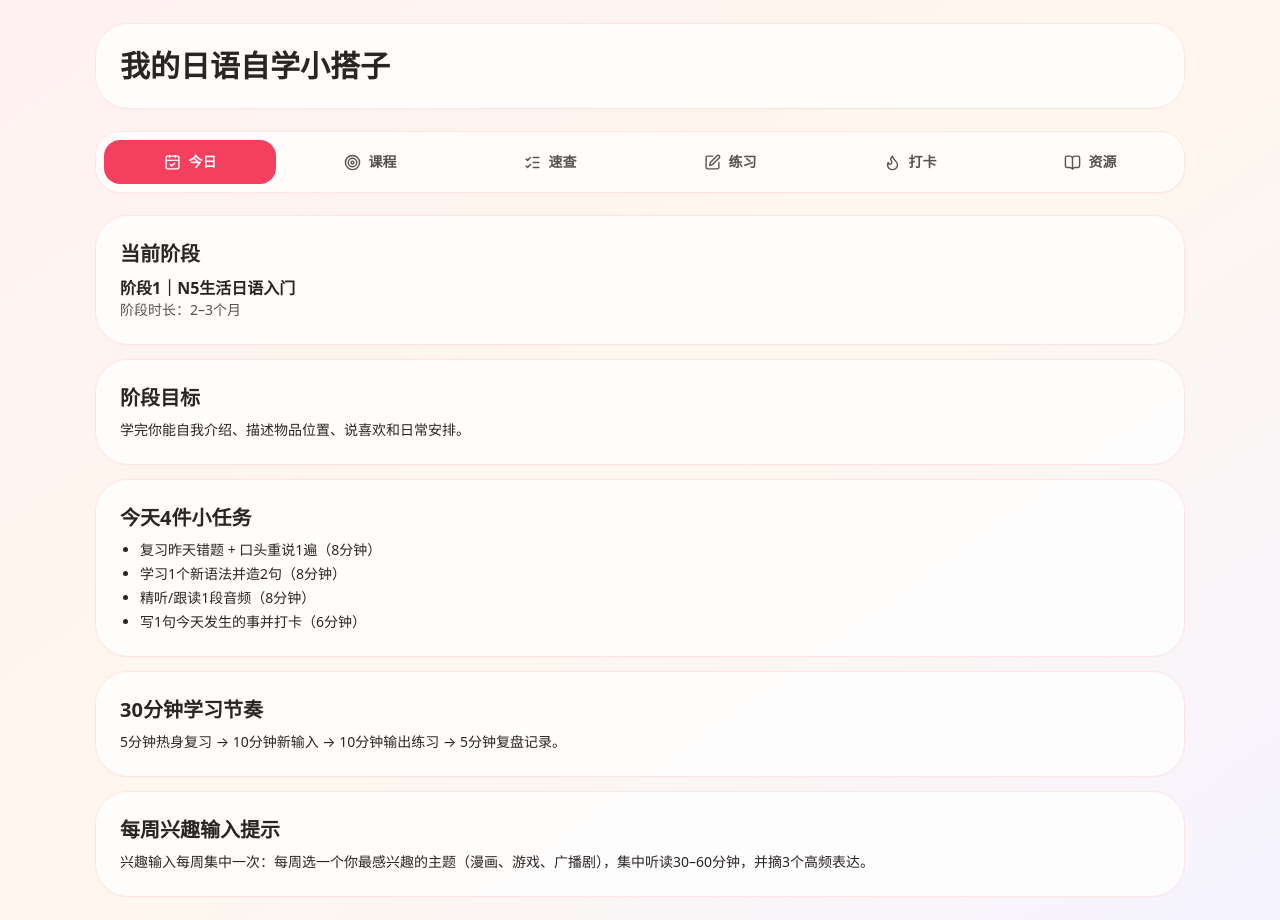
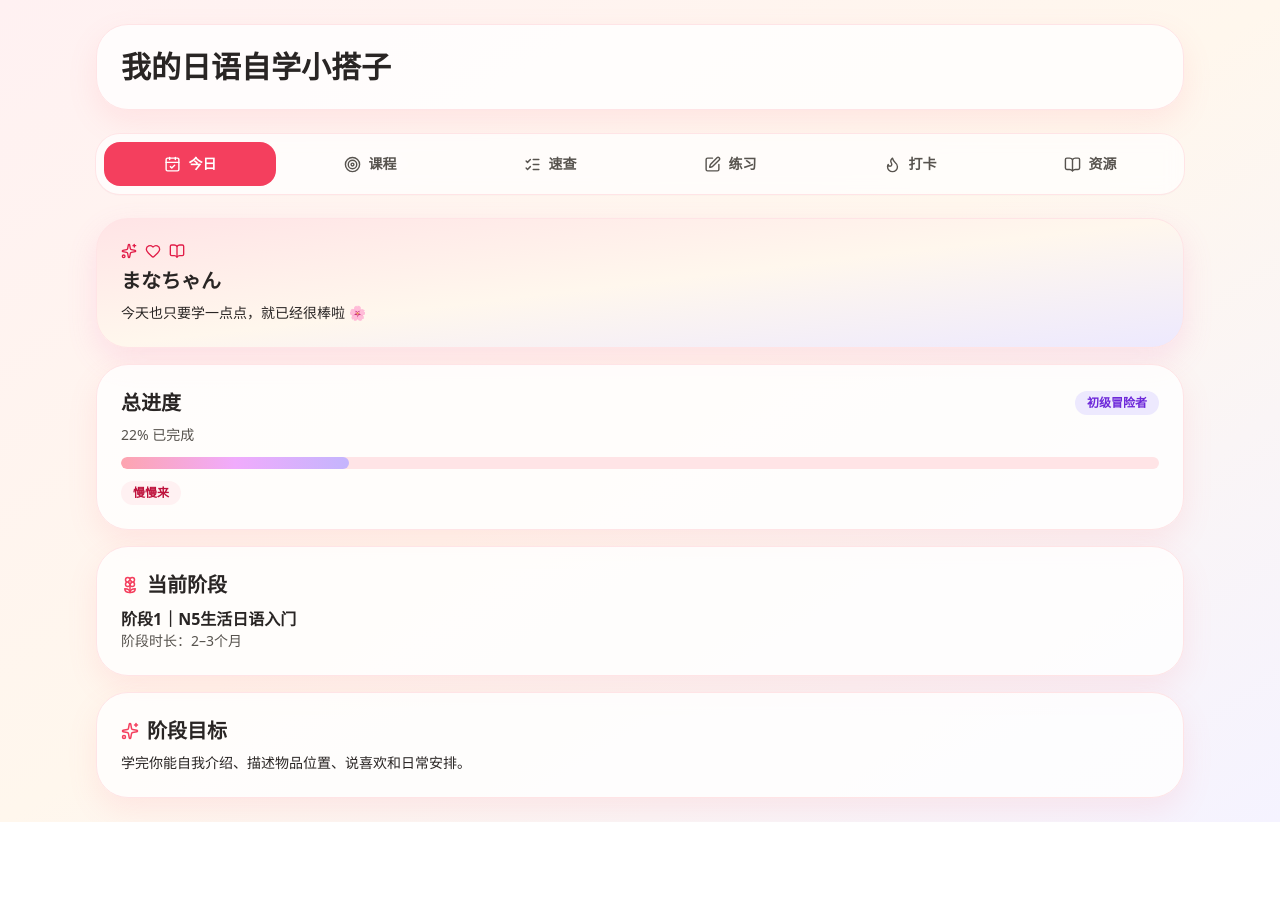
Before and after one commit to eliaukpuppy/japanese-learning-companion, a React (Vite) app in the folder japanese-learning-companion/: page / in a window 1280 px wide. After the commit the page ends 822 px from the top, so only its background shows below. Built offline with nearby package versions, Linux system fonts and the light colour scheme.

Commit message:
style: add kawaii visual polish and gentle UI feedback

```diff
--- a/japanese-learning-companion/src/App.jsx
+++ b/japanese-learning-companion/src/App.jsx
@@ -1,6 +1,6 @@
 import React, { useEffect, useMemo, useRef, useState } from "react";
-import { motion } from "framer-motion";
-import { BookOpen, CalendarCheck, Target, ListChecks, PenSquare, Flame, Settings, Download, Upload } from "lucide-react";
+import { AnimatePresence, motion } from "framer-motion";
+import { BookOpen, CalendarCheck, Target, ListChecks, PenSquare, Flame, Settings, Download, Upload, Sparkles, Heart, Award, Flower2, Inbox } from "lucide-react";
 import { minnaUpperLessons } from "./data/minnaUpperLessons";
 import { quickReference } from "./data/quickReference";
 import { practiceQuestions } from "./data/practiceQuestions";
@@ -8,7 +8,6 @@ import { checkinPlan } from "./data/checkinPlan";
 import { resources } from "./data/resources";
 
 const STORAGE_KEY = "nihongo-companion-v1";
-
 const APP_STORAGE_PREFIX = "nihongo-companion";
 
 const isAppStorageKey = (key) => key === STORAGE_KEY || key.startsWith(APP_STORAGE_PREFIX);
@@ -72,141 +71,84 @@ function loadPlan() {
 }
 
 const savePlan = (plan) => localStorage.setItem(STORAGE_KEY, JSON.stringify(plan));
-const progressOfStage = (stage) => Math.round((stage.units.filter((u) => u.done).length / stage.units.length) * 100);
 const allProgress = (stages) => {
   const units = stages.flatMap((s) => s.units);
   return Math.round((units.filter((u) => u.done).length / units.length) * 100);
 };
 
+const getRankTitle = (progress) => {
+  if (progress <= 10) return "假名幼苗";
+  if (progress <= 30) return "初级冒险者";
+  if (progress <= 50) return "て形挑战者";
+  if (progress <= 75) return "N4准备中";
+  return "N2远征队";
+};
+
+const cardClass = "rounded-[2rem] border border-rose-100 bg-white/80 p-6 shadow-[0_12px_30px_rgba(251,113,133,0.12)] transition duration-200 hover:-translate-y-1 hover:shadow-[0_16px_35px_rgba(244,114,182,0.16)]";
 
 export default function JapaneseLearningCompanion() {
   const [plan, setPlan] = useState(loadPlan);
   const [tab, setTab] = useState("today");
   const [answersVisible, setAnswersVisible] = useState({});
   const importInputRef = useRef(null);
+
   useEffect(() => savePlan(plan), [plan]);
+
   const currentStage = useMemo(() => plan.stages.find((s) => s.id === plan.currentStageId) || plan.stages[0], [plan]);
+  const overallProgress = useMemo(() => allProgress(plan.stages), [plan.stages]);
+  const rankTitle = getRankTitle(overallProgress);
+  const progressHint = overallProgress < 34 ? "慢慢来" : overallProgress < 70 ? "进步中" : "很棒";
 
   const toggleLessonCheck = (lessonNumber) => setPlan((p) => ({ ...p, lessonChecks: { ...p.lessonChecks, [lessonNumber]: !p.lessonChecks[lessonNumber] } }));
   const toggleWrongQuestion = (id) => setPlan((p) => ({ ...p, wrongQuestions: { ...p.wrongQuestions, [id]: !p.wrongQuestions[id] } }));
   const toggleCheckin = (day) => setPlan((p) => ({ ...p, checkins: p.checkins.map((c) => c.day === day ? { ...c, done: !c.done } : c) }));
   const updateCheckinField = (day, field, value) => setPlan((p) => ({ ...p, checkins: p.checkins.map((c) => c.day === day ? { ...c, [field]: value } : c) }));
 
-  const handleExportData = () => {
-    const payload = {
-      app: "japanese-learning-companion",
-      exportedAt: new Date().toISOString(),
-      version: 1,
-      localStorage: collectAppStorage()
-    };
-    downloadJson(`nihongo-learning-data-${new Date().toISOString().slice(0, 10)}.json`, payload);
-  };
+  const wrongQuestionCount = Object.values(plan.wrongQuestions).filter(Boolean).length;
+  const todayDay = new Date().getDate();
+  const todayCheckin = plan.checkins.find((c) => c.day === todayDay);
 
-  const handleOpenImport = () => importInputRef.current?.click();
-
-  const handleImportData = async (event) => {
-    const file = event.target.files?.[0];
-    event.target.value = "";
-    if (!file) return;
-
-    const shouldImport = window.confirm("导入会覆盖当前本地学习数据，确定继续吗？");
-    if (!shouldImport) return;
-
-    try {
-      const text = await file.text();
-      const parsed = JSON.parse(text);
-      const incoming = parsed?.localStorage && typeof parsed.localStorage === "object" ? parsed.localStorage : parsed;
-
-      if (!incoming || typeof incoming !== "object") {
-        throw new Error("导入文件格式错误");
-      }
-
-      Object.keys(incoming).forEach((key) => {
-        if (!isAppStorageKey(key)) return;
-        if (key.toLowerCase().includes("note")) return;
-        localStorage.setItem(key, incoming[key]);
-      });
-
-      window.location.reload();
-    } catch (error) {
-      window.alert("导入失败：文件内容无效，请检查 JSON 文件。");
-    }
-  };
+  const tabTransition = { initial: { opacity: 0, y: 6 }, animate: { opacity: 1, y: 0 }, exit: { opacity: 0, y: -6 }, transition: { duration: 0.2 } };
 
   return <div className="min-h-screen bg-gradient-to-br from-rose-50 via-orange-50 to-violet-50 text-stone-800"><div className="mx-auto max-w-6xl px-4 py-6 sm:px-6 lg:px-8">
-    <header className="mb-6 overflow-hidden rounded-[2rem] bg-white/75 p-6 shadow-sm ring-1 ring-rose-100 backdrop-blur"><h1 className="text-3xl font-bold">{plan.profile.title}</h1></header>
-    <nav className="mb-6 grid grid-cols-3 gap-2 rounded-3xl bg-white/70 p-2 shadow-sm ring-1 ring-rose-100 backdrop-blur sm:grid-cols-6">
-      {[["today", "今日", CalendarCheck],["route", "课程", Target],["quick", "速查", ListChecks],["practice", "练习", PenSquare],["checkin", "打卡", Flame],["resources", "资源", BookOpen]].map(([key,label,Icon]) => <button key={key} onClick={()=>setTab(key)} className={`flex items-center justify-center gap-2 rounded-2xl px-3 py-3 text-sm font-semibold ${tab===key?"bg-rose-500 text-white":"text-stone-600 hover:bg-rose-50"}`}><Icon size={17}/>{label}</button>)}
+    <header className={cardClass}><h1 className="text-3xl font-bold">{plan.profile.title}</h1></header>
+    <nav className="mb-6 mt-6 grid grid-cols-3 gap-2 rounded-3xl bg-white/70 p-2 shadow-sm ring-1 ring-rose-100 backdrop-blur sm:grid-cols-6">
+      {[["today", "今日", CalendarCheck],["route", "课程", Target],["quick", "速查", ListChecks],["practice", "练习", PenSquare],["checkin", "打卡", Flame],["resources", "资源", BookOpen]].map(([key,label,Icon]) => <button key={key} onClick={()=>setTab(key)} className={`flex items-center justify-center gap-2 rounded-2xl px-3 py-3 text-sm font-semibold transition ${tab===key?"bg-rose-500 text-white":"text-stone-600 hover:bg-rose-50"}`}><Icon size={17}/>{label}</button>)}
     </nav>
-
-    {tab === "today" && <motion.main className="space-y-4">
-      <section className="rounded-[2rem] bg-white/80 p-6 shadow-sm ring-1 ring-rose-100">
-        <h2 className="text-xl font-bold">当前阶段</h2>
-        <p className="mt-2 font-semibold">{currentStage.name}</p>
-        <p className="text-sm text-stone-600">阶段时长：{currentStage.duration}</p>
+    <AnimatePresence mode="wait">
+      {tab === "today" && <motion.main key="today" className="space-y-4" {...tabTransition}>
+        <section className="rounded-[2rem] border border-rose-100 bg-gradient-to-br from-rose-100 via-orange-50 to-violet-100 p-6 shadow-[0_12px_30px_rgba(244,114,182,0.16)]">
+          <div className="flex items-center gap-2 text-rose-600"><Sparkles size={16} /><Heart size={16} /><BookOpen size={16} /></div>
+          <h2 className="mt-2 text-xl font-bold">まなちゃん</h2>
+          <p className="mt-2 text-sm">今天也只要学一点点，就已经很棒啦 🌸</p>
         </section>
-      <section className="rounded-[2rem] bg-white/80 p-6 shadow-sm ring-1 ring-rose-100">
-        <h2 className="text-xl font-bold">阶段目标</h2>
-        <p className="mt-2 text-sm">{currentStage.goal}</p>
+        <section className={cardClass}>
+          <div className="flex items-center justify-between gap-3"><h2 className="text-xl font-bold">总进度</h2><span className="rounded-full bg-violet-100 px-3 py-1 text-xs font-semibold text-violet-700">{rankTitle}</span></div>
+          <p className="mt-2 text-sm text-stone-600">{overallProgress}% 已完成</p>
+          <div className="mt-3 h-3 w-full overflow-hidden rounded-full bg-rose-100">
+            <div className="h-full rounded-full bg-gradient-to-r from-rose-300 via-fuchsia-300 to-violet-300" style={{ width: `${overallProgress}%` }} />
+          </div>
+          <span className="mt-3 inline-block rounded-full bg-rose-50 px-3 py-1 text-xs font-semibold text-rose-700">{progressHint}</span>
         </section>
-      <section className="rounded-[2rem] bg-white/80 p-6 shadow-sm ring-1 ring-rose-100">
-        <h2 className="text-xl font-bold">今天4件小任务</h2>
-        <ul className="mt-2 list-disc pl-5 text-sm space-y-1">
-          <li>复习昨天错题 + 口头重说1遍（8分钟）</li>
-          <li>学习1个新语法并造2句（8分钟）</li>
-          <li>精听/跟读1段音频（8分钟）</li>
-          <li>写1句今天发生的事并打卡（6分钟）</li>
-        </ul>
-      </section>
-      <section className="rounded-[2rem] bg-white/80 p-6 shadow-sm ring-1 ring-rose-100">
-        <h2 className="text-xl font-bold">30分钟学习节奏</h2>
-        <p className="mt-2 text-sm">5分钟热身复习 → 10分钟新输入 → 10分钟输出练习 → 5分钟复盘记录。</p>
-      </section>
-      <section className="rounded-[2rem] bg-white/80 p-6 shadow-sm ring-1 ring-rose-100">
-        <h2 className="text-xl font-bold">每周兴趣输入提示</h2>
-        <p className="mt-2 text-sm">{plan.profile.interestRule}：每周选一个你最感兴趣的主题（漫画、游戏、广播剧），集中听读30–60分钟，并摘3个高频表达。</p>
-      </section>
+        <section className={cardClass}><h2 className="flex items-center gap-2 text-xl font-bold"><Flower2 size={18} className="text-rose-500" />当前阶段</h2><p className="mt-2 font-semibold">{currentStage.name}</p><p className="text-sm text-stone-600">阶段时长：{currentStage.duration}</p></section>
+        <section className={cardClass}><h2 className="flex items-center gap-2 text-xl font-bold"><Sparkles size={18} className="text-rose-500" />阶段目标</h2><p className="mt-2 text-sm">{currentStage.goal}</p></section>
       </motion.main>}
 
-    {tab === "route" && <motion.main className="space-y-4">{minnaUpperLessons.slice(0,25).map((lesson)=><section key={lesson.lessonNumber} className="rounded-[2rem] bg-white/80 p-6 shadow-sm ring-1 ring-rose-100"><div className="flex justify-between"><h2 className="text-xl font-bold">{lesson.title}</h2><button onClick={()=>toggleLessonCheck(lesson.lessonNumber)} className={`rounded-full px-3 py-1 text-sm font-semibold ${plan.lessonChecks[lesson.lessonNumber]?"bg-emerald-100 text-emerald-700":"bg-rose-100 text-rose-700"}`}>{plan.lessonChecks[lesson.lessonNumber]?"已完成":"标记完成"}</button></div><p className="mt-2 text-sm">本课目标：{lesson.goal}</p><p className="mt-3 font-semibold">核心句型/语法</p><ul className="list-disc pl-5 text-sm">{lesson.grammarPoints.map((g)=><li key={g}>{g}</li>)}</ul><p className="mt-3 font-semibold">关键词/助词/形式</p><div className="mt-1 flex flex-wrap gap-2">{lesson.keywords.map((k)=><span key={k} className="rounded-full bg-rose-100 px-2 py-1 text-xs">{k}</span>)}</div><p className="mt-3 font-semibold">例句</p><ul className="text-sm">{lesson.examples.map((e,idx)=><li key={idx}>{e.jp}（{e.cn}）</li>)}</ul><p className="mt-3 font-semibold">小练习</p><ul className="list-disc pl-5 text-sm">{lesson.miniPractice.map((m,idx)=><li key={idx}>{m.prompt}</li>)}</ul></section>)}</motion.main>}
+      {tab === "route" && <motion.main key="route" className="space-y-4" {...tabTransition}>{minnaUpperLessons.slice(0,25).map((lesson)=><section key={lesson.lessonNumber} className={cardClass}><div className="flex justify-between gap-2"><h2 className="text-xl font-bold">{lesson.title}</h2><motion.button whileTap={{ scale: 1.05 }} onClick={()=>toggleLessonCheck(lesson.lessonNumber)} className={`rounded-full px-3 py-1 text-sm font-semibold ${plan.lessonChecks[lesson.lessonNumber]?"bg-emerald-100 text-emerald-700":"bg-rose-100 text-rose-700"}`}>{plan.lessonChecks[lesson.lessonNumber]?"已完成":"标记完成"}</motion.button></div></section>)}</motion.main>}
 
-    {tab === "quick" && <motion.main className="grid gap-5 md:grid-cols-2">{[quickReference.particles,quickReference.verbForms,quickReference.adjectiveNoun,quickReference.confusionPairs].map((sec)=><section key={sec.title} className="rounded-[2rem] bg-white/80 p-6 shadow-sm ring-1 ring-rose-100"><h2 className="text-lg font-bold">{sec.title}</h2><ul className="mt-2 space-y-2 text-sm">{sec.items.map((item,idx)=><li key={idx}>{typeof item==="string"?item:item.particle?`${item.particle}：${item.usage}（${item.example}）`:`${item.pair}：${item.tip}`}</li>)}</ul></section>)}</motion.main>}
+      {tab === "quick" && <motion.main key="quick" className="grid gap-5 md:grid-cols-2" {...tabTransition}>{[quickReference.particles,quickReference.verbForms,quickReference.adjectiveNoun,quickReference.confusionPairs].map((sec)=><section key={sec.title} className={cardClass}><h2 className="flex items-center gap-2 text-lg font-bold"><BookOpen size={16} className="text-rose-500" />{sec.title}</h2><ul className="mt-2 space-y-2 text-sm">{sec.items.map((item,idx)=><li key={idx}>{typeof item==="string"?item:item.particle?`${item.particle}：${item.usage}（${item.example}）`:`${item.pair}：${item.tip}`}</li>)}</ul></section>)}</motion.main>}
 
-    {tab === "practice" && <motion.main className="space-y-4">{[["A. 选择助词",practiceQuestions.sectionA],["B. 翻译成日语",practiceQuestions.sectionB],["C. 动词变形",practiceQuestions.sectionC]].map(([label,sec])=><section key={sec.title} className="rounded-[2rem] bg-white/80 p-6 shadow-sm ring-1 ring-rose-100"><h2 className="text-lg font-bold">{label}</h2>{sec.questions.map((q)=><div key={q.id} className="mt-3 rounded-2xl bg-stone-50 p-3"><p className="text-sm font-medium">{q.id}. {q.prompt}</p>{q.choices && <p className="mt-1 text-xs text-stone-500">选项：{q.choices.join(" / ")}</p>}<div className="mt-2 flex gap-2"><button onClick={()=>setAnswersVisible((v)=>({...v,[q.id]:!v[q.id]}))} className="rounded-full bg-rose-100 px-3 py-1 text-xs">{answersVisible[q.id]?"隐藏答案":"查看答案"}</button><button onClick={()=>toggleWrongQuestion(q.id)} className={`rounded-full px-3 py-1 text-xs ${plan.wrongQuestions[q.id]?"bg-amber-200":"bg-stone-200"}`}>{plan.wrongQuestions[q.id]?"已标记错题":"标记错题"}</button></div>{answersVisible[q.id] && <p className="mt-1 text-sm text-rose-700">参考答案：{q.answer}</p>}</div>)}</section>)}</motion.main>}
+      {tab === "practice" && <motion.main key="practice" className="space-y-4" {...tabTransition}>{wrongQuestionCount === 0 && <section className={cardClass}><p className="text-sm text-rose-700">还没有错题，今天很顺利呀 🍡</p></section>}{[["A. 选择助词",practiceQuestions.sectionA],["B. 翻译成日语",practiceQuestions.sectionB],["C. 动词变形",practiceQuestions.sectionC]].map(([label,sec])=><section key={sec.title} className={cardClass}><h2 className="text-lg font-bold">{label}</h2>{sec.questions.map((q)=><div key={q.id} className="mt-3 rounded-2xl bg-stone-50 p-3"><p className="text-sm font-medium">{q.id}. {q.prompt}</p><div className="mt-2 flex gap-2"><button onClick={()=>setAnswersVisible((v)=>({...v,[q.id]:!v[q.id]}))} className="rounded-full bg-rose-100 px-3 py-1 text-xs">{answersVisible[q.id]?"隐藏答案":"查看答案"}</button><motion.button whileTap={{ scale: 1.08 }} onClick={()=>toggleWrongQuestion(q.id)} className={`rounded-full px-3 py-1 text-xs ${plan.wrongQuestions[q.id]?"bg-amber-200":"bg-stone-200"}`}>{plan.wrongQuestions[q.id]?"已标记错题":"标记错题"}</motion.button></div>{answersVisible[q.id] && <p className="mt-1 text-sm text-rose-700">参考答案：{q.answer}</p>}</div>)}</section>)}</motion.main>}
 
-    {tab === "checkin" && <motion.main className="space-y-3">{checkinPlan.items.map((item)=>{const state=plan.checkins.find((c)=>c.day===item.day)||{done:false,sentence:"",mistakes:""}; return <section key={item.day} className="rounded-[1.5rem] bg-white/80 p-4 shadow-sm ring-1 ring-rose-100"><div className="flex items-center justify-between"><h3 className="font-bold">Day {item.day}</h3><button onClick={()=>toggleCheckin(item.day)} className={`rounded-full px-3 py-1 text-xs ${state.done?"bg-rose-500 text-white":"bg-rose-100 text-rose-700"}`}>{state.done?"已完成":"完成"}</button></div><p className="text-sm mt-1">复习课次：{item.focus}</p><p className="text-sm">今日重点：{item.focus}</p><input value={state.sentence} onChange={(e)=>updateCheckinField(item.day,"sentence",e.target.value)} placeholder="造句" className="mt-2 w-full rounded-xl border border-rose-100 px-3 py-2 text-sm"/><input value={state.mistakes} onChange={(e)=>updateCheckinField(item.day,"mistakes",e.target.value)} placeholder="错题" className="mt-2 w-full rounded-xl border border-rose-100 px-3 py-2 text-sm"/></section>;})}
-      <section className="rounded-[2rem] bg-white/80 p-5 shadow-sm ring-1 ring-rose-100">
-        <div className="flex items-center gap-2">
-          <Settings size={18} className="text-rose-600" />
-          <h2 className="text-lg font-bold">设置</h2>
-        </div>
-        <p className="mt-2 text-sm text-stone-600">可导出或导入本网站学习进度（课程、错题、打卡、今日/路线等本地数据）。</p>
-        <div className="mt-4 grid grid-cols-1 gap-2 sm:grid-cols-2">
-          <button onClick={handleExportData} className="flex items-center justify-center gap-2 rounded-2xl bg-rose-100 px-4 py-3 text-sm font-semibold text-rose-700 hover:bg-rose-200">
-            <Download size={16} />导出学习数据
-          </button>
-          <button onClick={handleOpenImport} className="flex items-center justify-center gap-2 rounded-2xl bg-violet-100 px-4 py-3 text-sm font-semibold text-violet-700 hover:bg-violet-200">
-            <Upload size={16} />导入学习数据
-          </button>
-          <input ref={importInputRef} type="file" accept="application/json" onChange={handleImportData} className="hidden" />
-        </div>
-      </section>
+      {tab === "checkin" && <motion.main key="checkin" className="space-y-3" {...tabTransition}>{todayCheckin && !todayCheckin.done && <section className={cardClass}><p className="text-sm text-rose-700">学5分钟也可以打卡，先开始就赢了 🌷</p></section>}{checkinPlan.items.map((item)=>{const state=plan.checkins.find((c)=>c.day===item.day)||{done:false,sentence:"",mistakes:""}; return <section key={item.day} className="rounded-[1.5rem] border border-rose-100 bg-white/80 p-4 shadow-[0_10px_25px_rgba(251,113,133,0.12)] transition hover:-translate-y-1"><div className="flex items-center justify-between"><h3 className="font-bold">Day {item.day}</h3><motion.button whileTap={{ scale: 1.08 }} onClick={()=>toggleCheckin(item.day)} className={`rounded-full px-3 py-1 text-xs ${state.done?"bg-rose-500 text-white":"bg-rose-100 text-rose-700"}`}>{state.done?"已完成":"完成"}</motion.button></div><input value={state.sentence} onChange={(e)=>updateCheckinField(item.day,"sentence",e.target.value)} placeholder="造句" className="mt-2 w-full rounded-xl border border-rose-100 px-3 py-2 text-sm"/><input value={state.mistakes} onChange={(e)=>updateCheckinField(item.day,"mistakes",e.target.value)} placeholder="错题" className="mt-2 w-full rounded-xl border border-rose-100 px-3 py-2 text-sm"/></section>;})}
+      <section className={cardClass}><div className="flex items-center gap-2"><Settings size={18} className="text-rose-600" /><h2 className="text-lg font-bold">设置</h2></div></section>
     </motion.main>}
 
-    {tab === "resources" && <motion.main className="grid gap-5 md:grid-cols-2">
-      {resources.map((category) => (
-        <section key={category.title} className="rounded-[2rem] bg-white/80 p-6 shadow-sm ring-1 ring-rose-100">
-          <h2 className="text-lg font-bold">{category.title}</h2>
-          <p className="mt-2 text-sm text-stone-600">{category.description}</p>
-          <div className="mt-3 flex flex-wrap gap-2">
-            {category.links.map((link) => (
-              <a key={link.href} href={link.href} target="_blank" rel="noreferrer" className="rounded-full bg-rose-100 px-3 py-1 text-sm text-rose-700 hover:bg-rose-200">
-                {link.label}
-              </a>
-            ))}
-          </div>
-        </section>
+    {tab === "resources" && <motion.main key="resources" className="grid gap-5 md:grid-cols-2" {...tabTransition}>
+      {resources.length === 0 ? <section className={cardClass}><p className="flex items-center gap-2 text-sm text-rose-700"><Inbox size={16} />资源小篮子暂时空空的 🧺</p></section> : resources.map((category) => (
+        <section key={category.title} className={cardClass}><h2 className="flex items-center gap-2 text-lg font-bold"><BookOpen size={16} className="text-rose-500" />{category.title}</h2><p className="mt-2 text-sm text-stone-600">{category.description}</p><div className="mt-3 flex flex-wrap gap-2">{category.links.map((link) => (<a key={link.href} href={link.href} target="_blank" rel="noreferrer" className="rounded-full bg-rose-100 px-3 py-1 text-sm text-rose-700 hover:bg-rose-200">{link.label}</a>))}</div></section>
       ))}
     </motion.main>}
+    </AnimatePresence>
   </div></div>;
 }
```
Lines whose indentation alone changed are shown as unchanged.
